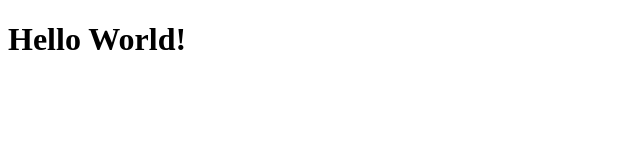
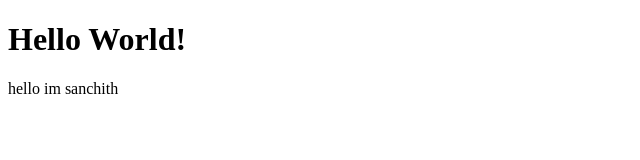
Before and after one commit to tisb-csclub-23/test, a plain HTML site: page index.html in a window 1280 px wide. Shown: the whole page, without its empty margins (0-640 px from the left). Drawn offline with Linux system fonts and the light colour scheme.

Commit message:
this is sanchith

```diff
--- a/index.html
+++ b/index.html
@@ -8,5 +8,6 @@
   </head>
   <body>
     <h1>Hello World!</h1>
+    <p>hello im sanchith</p>
   </body>
 </html>
```
